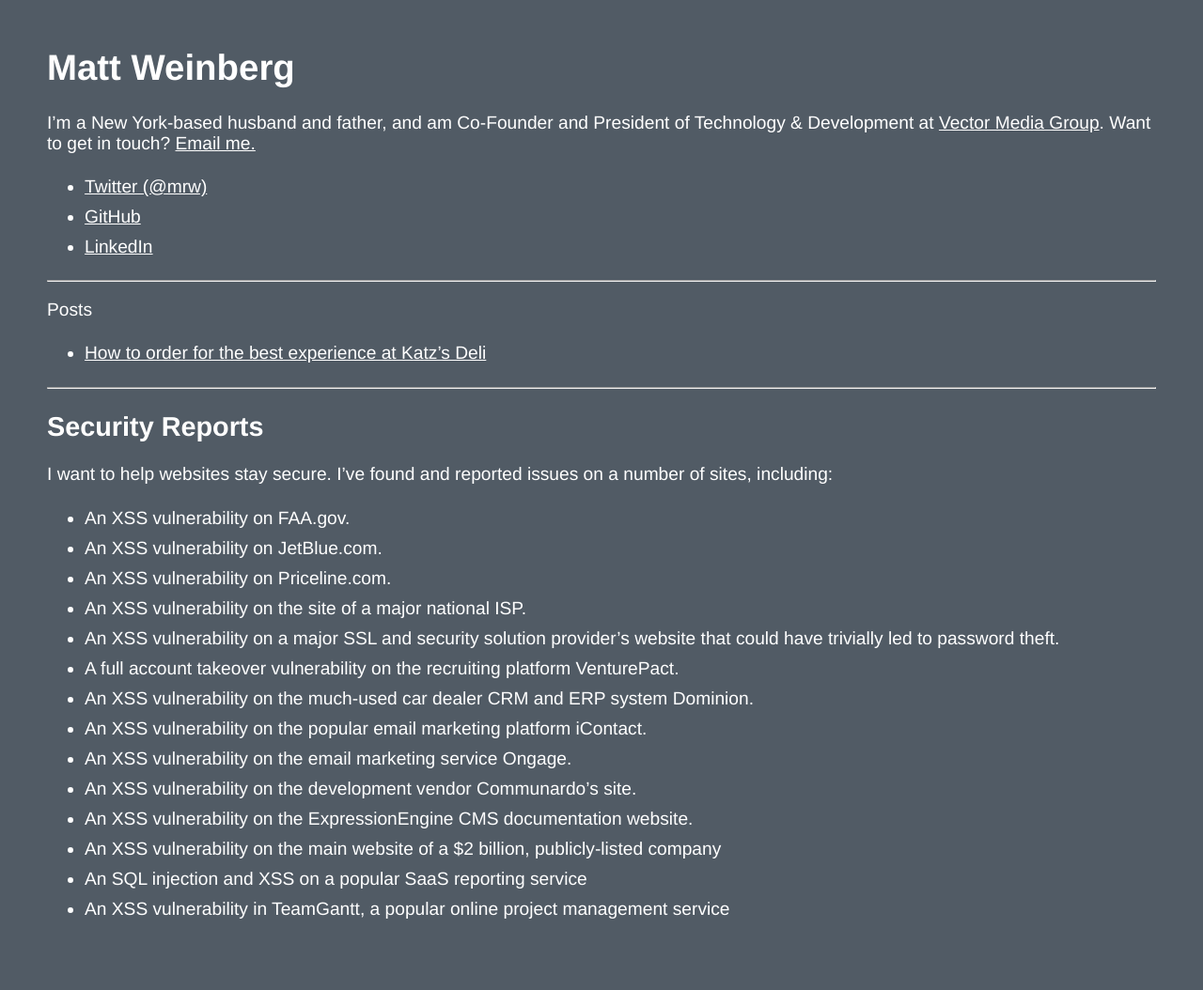
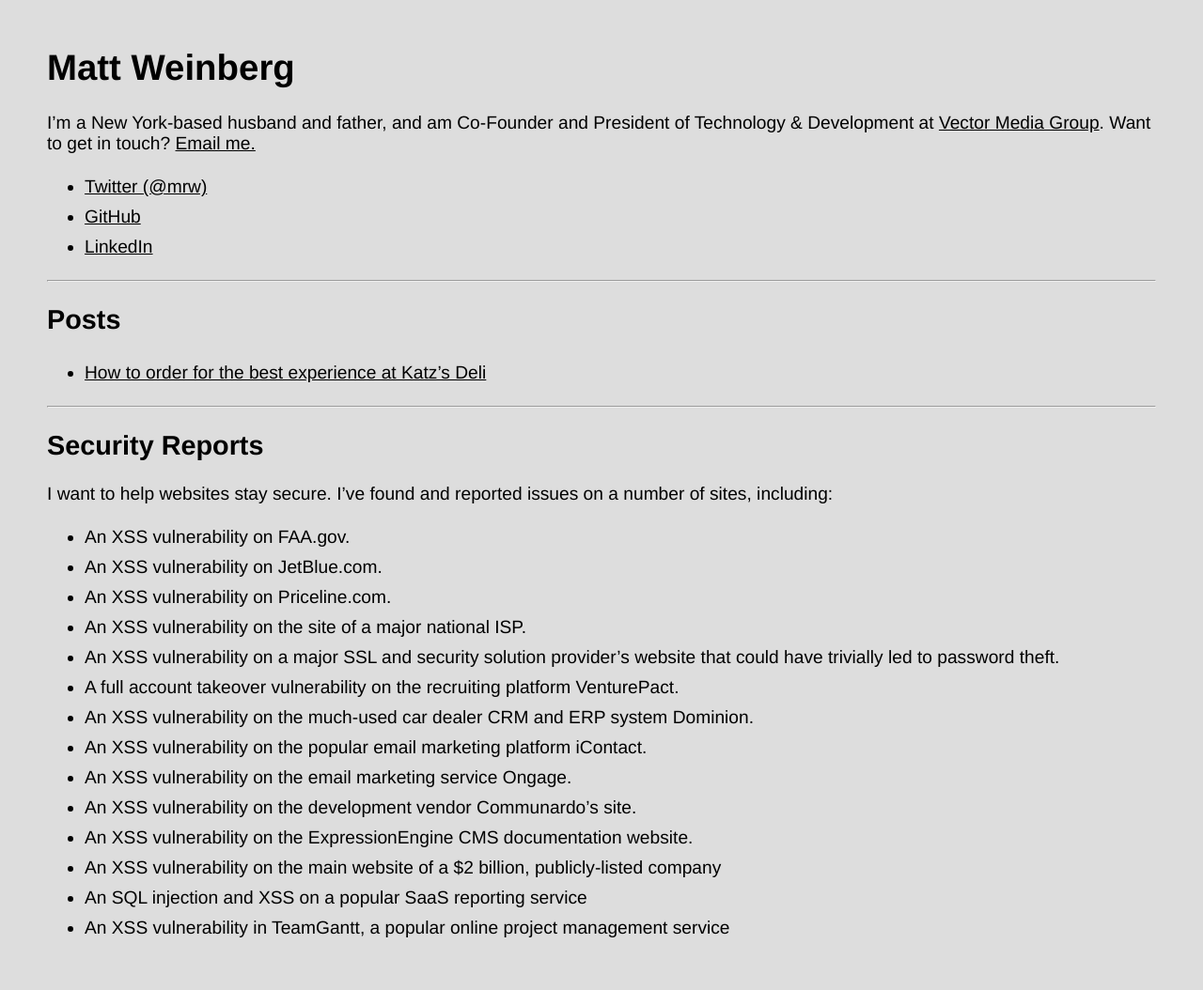
Before and after one commit to mrw/mrw.github.io, a Jekyll site: the page built from index.md, in a window 1280 px wide. Shown: the whole page at 94% size. Built offline with Jekyll 4.4.1, drawn with Linux system fonts in a browser that asks for light colours.

Commit message:
Minor CSS changes

```diff
--- a/_layouts/default.html
+++ b/_layouts/default.html
@@ -2,7 +2,7 @@
 <html>
 	<head>
 		<meta http-equiv="Content-Type" content="text/html;charset=utf-8" />
-		<link href="{{ "/assets/site.css" | relative_url }}" rel="stylesheet" type="text/css" />
+		<link href="{{ "/assets/site.css" | relative_url }}?v2" rel="stylesheet" type="text/css" />
 		<title>{{ site.title }}</title>
 		<meta name="viewport" content="width=600">
 		<script>
--- a/_sass/includes/_site.scss
+++ b/_sass/includes/_site.scss
@@ -1,6 +1,6 @@
 html {
-	background-color: #515B65;
-	color: #FFF;
+	background-color: #DDD;
+	color: #000;
 	font-family: "Helvetica Neue", Helvetica, Arial, sans-serif;
 	font-size: 1.2em;
 }
@@ -11,7 +11,7 @@
 
 a,
 a:visited {
-	color: #FFF;
+	color: #000;
 }
 
 li {
--- a/index.md
+++ b/index.md
@@ -9,7 +9,7 @@
 - [LinkedIn](https://www.linkedin.com/in/matthewweinberg/)
 
 ---
-Posts
+## Posts
 
 {% for post in site.posts %}
 - [{{ post.title }}]({{ post.url }})
```
